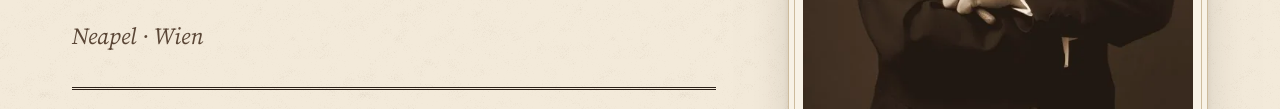
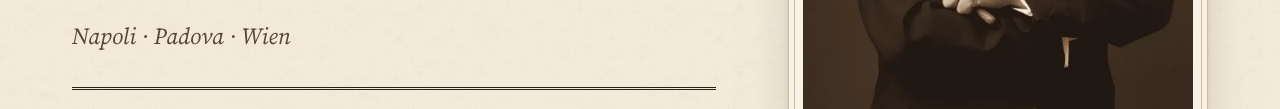
Before and after one commit to Purdbull/GuidoWanKenobi, an Astro site: page / in a window 1280 px wide. Shown: the part 581-690 px from the top of the page. Built offline with nearby package versions, Linux system fonts and the light colour scheme; Astro itself is replaced by a stand-in of ours.

Commit message:
Startseite: Lebensstationen Napoli · Padova · Wien (Wunsch von Guido)
Co-Authored-By: Claude Opus 5.5 <noreply@anthropic.com>
Claude-Session: https://claude.ai/code/session_01EPmyFR7GkRpm5pGiWqwVzW

```diff
--- a/src/pages/index.astro
+++ b/src/pages/index.astro
@@ -21,7 +21,7 @@ const nd = naechster ? datum(naechster.von, naechster.bis) : null;
       <p class="versal held__rolle">Composer · Conductor</p>
       <Auftakt />
       <h1 class="held__name"><span>Guido</span><span>Mancusi</span></h1>
-      <p class="held__orte">Neapel · Wien</p>
+      <p class="held__orte">Napoli · Padova · Wien</p>
       <div class="held__termin" data-naechster={JSON.stringify(termineFuerClient(kommend.slice(0, 12)))}>
         <span class="versal held__label">Nächster Termin</span>
         {naechster ? (
```
